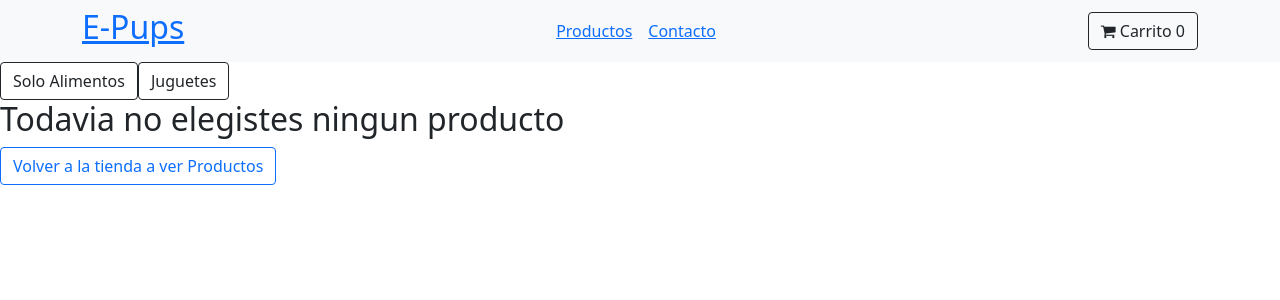
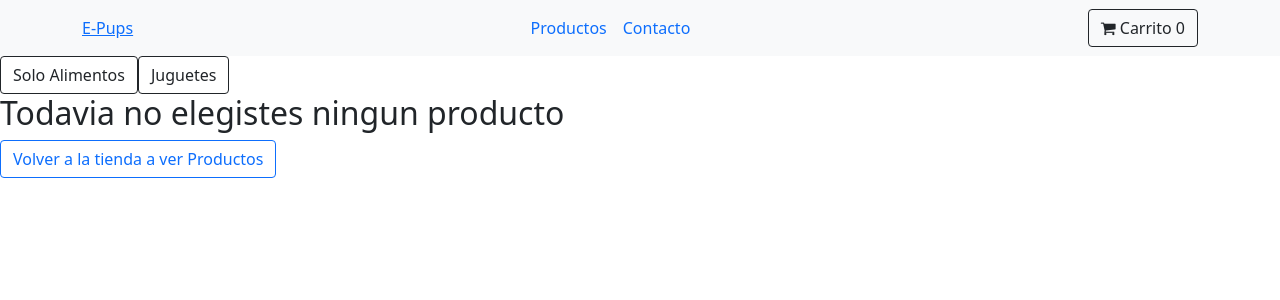
Before and after one commit to glberte/mitienda, a React (Create React App) app: page /cart in a window 1280 px wide. Shown: the top 300 px of the page. Built offline with nearby package versions, Linux system fonts and the light colour scheme.

Commit message:
fix context

```diff
--- a/src/App.js
+++ b/src/App.js
@@ -3,14 +3,14 @@ import './App.css';
 import NavBar from './Components/Nav';
 import ItemListContainer from './Components/ItemListContainer';
 import { BrowserRouter, Route, Routes, Link } from'react-router-dom';
-import Item from './Components/Item';
 import Formulario from './ejercicioClases/Formulario';
 import Intercambialidad from './ejercicioClases/Intercambialidad';
 import ItemDetailContainer from './Components/ItemDetailContainer';
 import CartProvider from './Context/CartContext';
-import BarraFiltros from './Components/Filter';
 import React, { useState } from 'react';
 import Cart from './Components/Cart';
+import CheckOutOrder from './Components/CheckOut';
+
 
 function App() {
   const[ amountItems, setAmountItems] = useState(0);
@@ -28,6 +28,7 @@ function App() {
             <Route path="/category/:name" element={<ItemListContainer/>} />
             <Route path='item/:id' element={<ItemDetailContainer setAmountItems={setAmountItems}/>} />
             <Route path='/cart' element={<Cart/>} />
+            <Route path='/checkout' element={<CheckOutOrder/>} />
 
             <Route path="*"  element={<div> No se encuentra el detalle del Producto</div>}/>
           </Routes>
--- a/src/Components/Cart.jsx
+++ b/src/Components/Cart.jsx
@@ -6,9 +6,9 @@ import Card from 'react-bootstrap/Card';
 import {addDoc, getFirestore, collection } from "firebase/firestore";
 
 const Cart = () => {
-    const {cartItems, PrecioTotal, removeItem, clearCart} = useContext(CartContext);
+    const {cartItems, PrecioTotal,removeUnItem,removeItem, clearCart} = useContext(CartContext);
 
-    const [totalPrice, setTotalPrice] = useState(0);
+    //const [totalPrice, setTotalPrice] = useState(0);
     //console.log(cartItems);
         //  useEffect(()=> {
         //      let total= 0;
@@ -58,7 +58,7 @@ const Cart = () => {
             <h2> Su carrito tiene: </h2>
                 {cartItems.map((item) => (
                     //  <div className=" card p1 m-auto" key ={item.id}>
-                    <div className=" card p1 m-auto">
+                    <div className=" card p1 m-auto" key={item.id}>
                         <div>
                         <h3>{item.name}</h3>
                         <h4>Precio: {item.price} </h4>
@@ -68,10 +68,12 @@ const Cart = () => {
                         <p>Subtotal: ${item.quantity * item.price}</p>
 
                         </div>
-                         <button onClick={()=>
-                            removeItem(item.id)
+                         <button onClick={(item)=>
+                            removeUnItem(item.quantity)
+                            //removeItem(item.id)
                             //</div>console.log(item.codigo)
                             // ()=>removeItem(item.id)
+                            //console.log()
                             }>Quitar Producto</button>
                     </div>
 
--- a/src/Components/CheckOut.jsx
+++ b/src/Components/CheckOut.jsx
@@ -1,6 +1,6 @@
 import React from "react";
 
-const order = {
+const CheckOutOrder = {
     //creamos el objeto a enviar con formulario
     comprador: {
         name: "Gabriel",
@@ -10,3 +10,5 @@ const order = {
     },
     product: "item"
 }
+
+export default CheckOutOrder;
--- a/src/Components/ItemDetail.jsx
+++ b/src/Components/ItemDetail.jsx
@@ -68,6 +68,7 @@ import ItemCount2 from "../ejercicioClases/itemCount2";
                                <button className="btn btn-outline-primary"> Ver más Productos
                                </button>
                              </Link>
+                             <p> o </p>
 
                              <Link to={"/cart"}>
                                <button className="btn btn-outline-dark">
--- a/src/Components/Nav.jsx
+++ b/src/Components/Nav.jsx
@@ -6,8 +6,8 @@ const NavBar = ({amountItems}) => {
   return (
     <div>
       <nav className="navbar navbar-expand-lg bg-light">
-  <div class="container">
-    <Link to={"/"}> <h2>E-Pups</h2> </Link>
+        <div className="container">
+          <Link to={"/"}> E-Pups </Link>
 
            <button className="navbar-toggler" type="button" data-bs-toggle="collapse" data-bs-target="#navbarSupportedContent" aria-controls="navbarSupportedContent" aria-expanded="false" aria-label="Toggle navigation">
              <span className="navbar-toggler-icon"></span>
@@ -15,32 +15,21 @@ const NavBar = ({amountItems}) => {
 
             <div className="collapse navbar-collapse" id="navbarSupportedContent">
                   <ul className="navbar-nav mx-auto mb-2 mb-lg-0">
-
                     <li className="nav-item">
-          <Link to={"/"}>
-            <a className="nav-link" href="#">Productos</a>
-          </Link>
+                      <Link className="nav-link" to={"/"}>Productos </Link>
                     </li>
 
                     <li className="nav-item">
-          <Link to={"/Contacto"}>
-          { <a  className="nav-link" href="#">Contacto</a>}
-          </Link>
+                      <Link className="nav-link" to={"/Contacto"}> Contacto </Link>
                     </li>
-
-
-
                   </ul>
               <Link to={"/cart"}>
                 <CartWiget amountItems = {amountItems}/>
               </Link>
             </div>
         </div>
-  <div>
-  </div>
       </nav>
       <BarraFiltros/>
-
     </div>
   )
 }
--- a/src/Context/CartContext.jsx
+++ b/src/Context/CartContext.jsx
@@ -23,18 +23,17 @@ const CartProvider = ({children}) => {
 		} else {
 			setCartItems([...cartItems, { ...item, quantity }]);
 		}
+        console.log(item.id);
 	};
+    const isInCart = (id) =>
+		cartItems.find((item) => item.id === id) ? true : false;
 
-      const isInCart = (id) => {
-          return cartItems.find ((item)=> item.id === id)
-      }
+    //   const isInCart = (id) => {
+    //       return cartItems.find (item=> item.id === id ? true : false);
+    //     }
 
-     console.log('newcarrito: ', cartItems);
+     console.log('Items en cartItems: ', cartItems);
 
-
-    //  const removeUnItem = (codigo) => {
-    //      return setCartItems(cartItems.filter(e => e.item.codigo !== codigo))
-    //  }
      const removeItem = (id) => setCartItems (cartItems.filter(item => item.id !== id));
 
     // Ver precio total
@@ -43,10 +42,10 @@ const CartProvider = ({children}) => {
     }
 
     const ProductosTotalWidget = () =>
-		cartItems.reduce(
-			(acumulador, productoActual) => acumulador + productoActual.quantity,
-			0,
-		);
+    	cartItems.reduce(
+    		(acumulador, productoActual) => acumulador + productoActual.quantity,
+    		0,
+    	);
 
     // esto es para enviar la compra a Firebase
     //  const [amountItems, setAmountItems] = useState(0);
@@ -62,7 +61,7 @@ const CartProvider = ({children}) => {
        })
 
 
-    // Viciarmos el carrito
+    // Vaciamos el carrito
      const clearCart = (item) => {
          setCartItems([]);
      }
@@ -73,6 +72,7 @@ const CartProvider = ({children}) => {
             setCartItems,
             clearCart,
             removeItem,
+            // removeUnItem,
             addProduct,
             PrecioTotal,
             ProductosTotalWidget,
```
Lines whose indentation alone changed are shown as unchanged.
